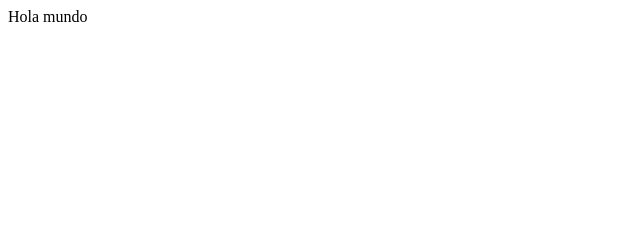
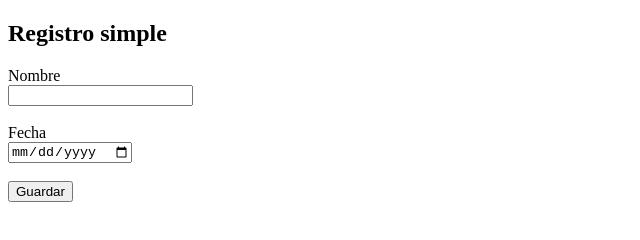
Before and after one commit to Carloscav15/Pagina, a plain HTML site: page index.html in a window 1280 px wide. Shown: the whole page, without its empty margins (0-640 px from the left). Drawn offline with nearby package versions, Linux system fonts and the light colour scheme.

Commit message:
Revise index.html for registration form and scripts

```diff
--- a/index.html
+++ b/index.html
@@ -1,11 +1,31 @@
 <!DOCTYPE html>
 <html>
-  <head>
-    <meta charset="utf-8">
-    <title>Hola Mundo en HTML</title>
-  </head>
-  <body>
-    Hola mundo
+<head>
+<meta charset="utf-8">
+<title>Registro mantenimiento</title>
 
-  </body>
+<script src="https://cdn.jsdelivr.net/npm/@supabase/supabase-js@2"></script>
+<script defer src="script.js"></script>
+
+</head>
+
+<body>
+
+<h2>Registro simple</h2>
+
+<form id="formulario">
+
+<label>Nombre</label><br>
+<input type="text" id="nombre" required><br><br>
+
+<label>Fecha</label><br>
+<input type="date" id="fecha" required><br><br>
+
+<button type="submit">Guardar</button>
+
+</form>
+
+<p id="mensaje"></p>
+
+</body>
 </html>
```
